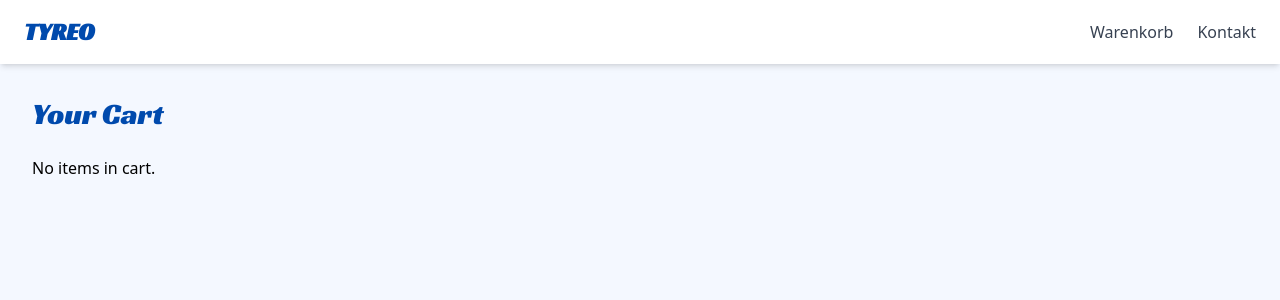
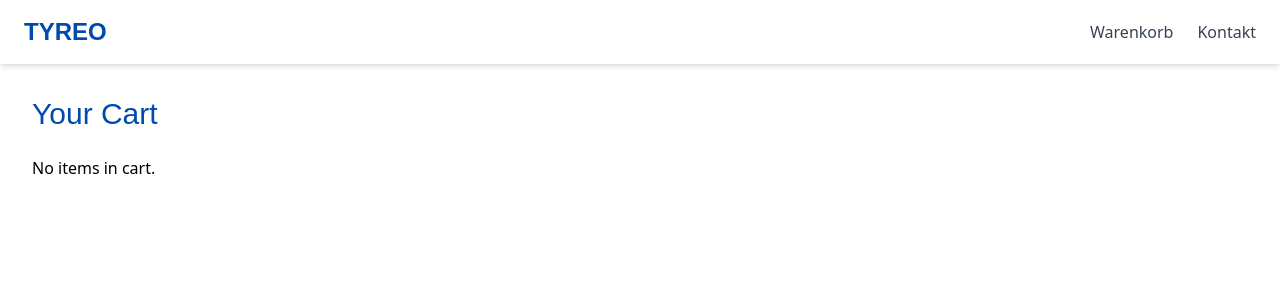
Before and after one commit to sannith17/GAAR, a Next.js app: page /cart in a window 1280 px wide. Shown: the top 300 px of the page. Built offline with nearby package versions, Linux system fonts and the light colour scheme.

Commit message:
Update globals.css

```diff
--- a/styles/globals.css
+++ b/styles/globals.css
@@ -1,19 +1,20 @@
-
-@import url('https://fonts.googleapis.com/css2?family=Racing+Sans+One&display=swap');
-
 @tailwind base;
 @tailwind components;
 @tailwind utilities;
 
-body {
-  background-color: #f4f8ff;
+@import url('https://fonts.googleapis.com/css2?family=Racing+Sans+One&display=swap');
+
+.font-racing { font-family: 'Racing Sans One', sans-serif; }
+
+:root {
+  --primary: #004aad;
 }
+
+.text-primary { color: var(--primary); }
+.bg-primary { background-color: var(--primary); }
 
 @keyframes slide-in {
   0% { transform: translateX(100%); opacity: 0; }
   100% { transform: translateX(0); opacity: 1; }
 }
-
-.animate-slide-in {
-  animation: slide-in 0.3s ease-out;
-}
+.animate-slide-in { animation: slide-in 0.3s ease-out; }
```
